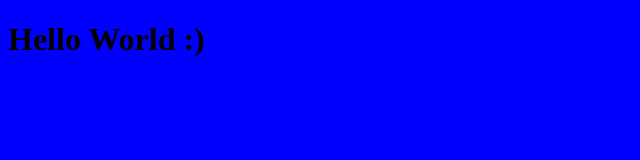
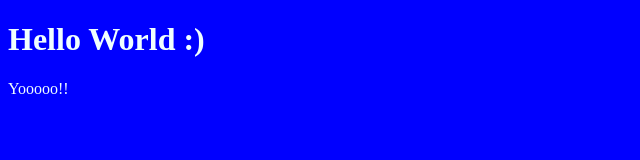
Before and after one commit to ThatDiegoGuy/pointAndClick, a plain HTML site: page index.html in a window 1280 px wide. Shown: the whole page, without its empty margins (0-640 px from the left). Drawn offline with Linux system fonts and the light colour scheme.

Commit message:
Updated on 15/03/2023.
All files have been updated.

```diff
--- a/css/style.css
+++ b/css/style.css
@@ -1,3 +1,4 @@
 body{
     background-color: blue;
+    color: azure;
 }
--- a/index.html
+++ b/index.html
@@ -7,7 +7,7 @@
     <title>Point-and-Click adventure</title>
     <link rel="stylesheet" href="css/style.css">
 </head>
-<body>
+<body id="main">
     <h1>
     Hello World :)
 </h1>
--- a/js/index.js
+++ b/js/index.js
@@ -0,0 +1 @@
+document.getElementById('main').appendChild(document.createTextNode("Yooooo!!"));
```
